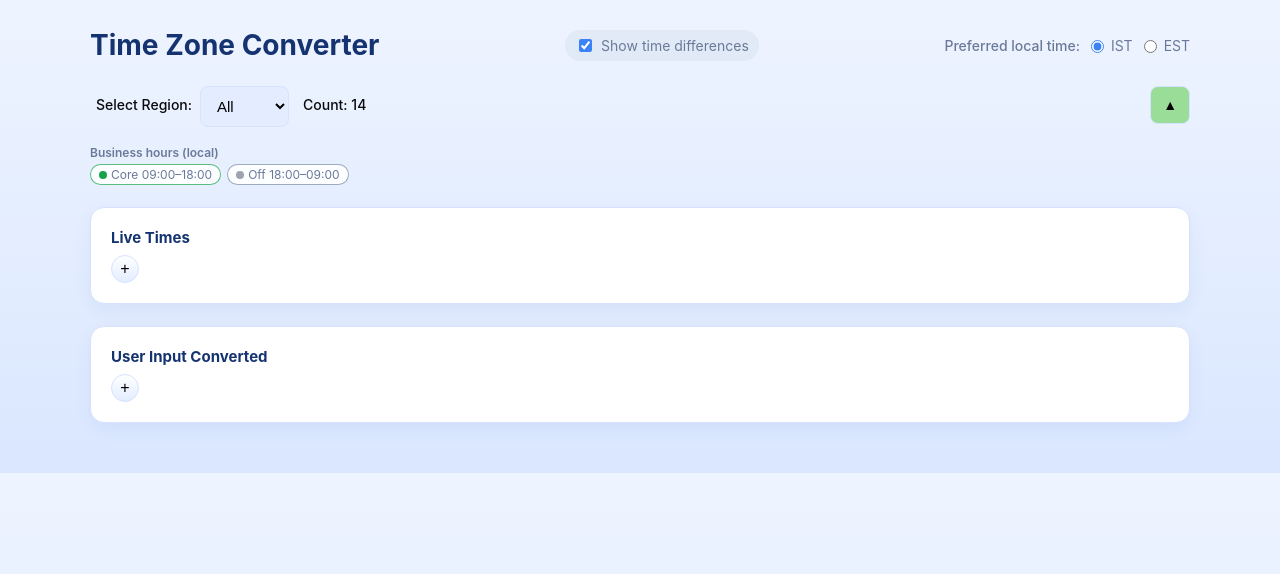
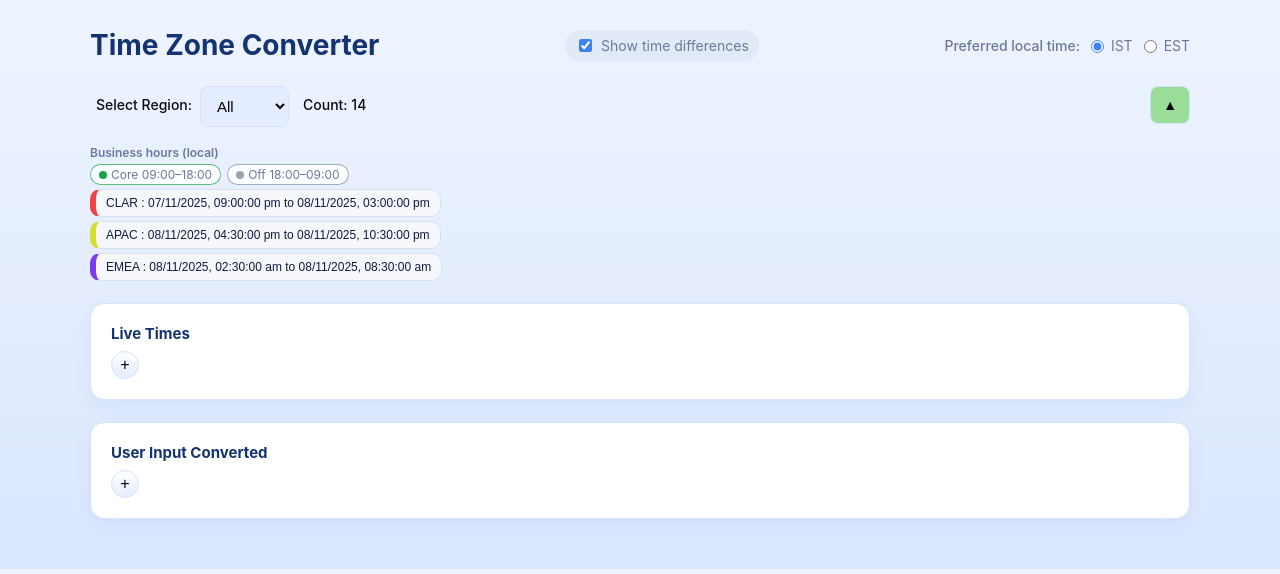
Before and after one commit to gauravvermagkp/GauravTimeConversionReact, a React (Vite) app: page / in a window 1280 px wide. Shown: the top 574 px of the page. Built offline with nearby package versions, Linux system fonts and the light colour scheme.

Commit message:
BtachTiming_try_v1(working)

```diff
--- a/src/App.jsx
+++ b/src/App.jsx
@@ -8,6 +8,7 @@ import SelectRegion from './components/SelectRegion'
 import { zone_name_mapping_initial } from './helper_functions.js'
 import LiveSection from './components/LiveSection.jsx'
 import UserInputSection from './components/UserInputSection.jsx'
+import BatchTimings from './components/BatchTimings.jsx'
 // import Counter from './Counter.jsx'
 
 function App() {
@@ -21,8 +22,6 @@ function App() {
 
 
   const props_object = {
-    // zone_name_mapping: zone_name_mapping,
-    // setzone_name_mapping: setzone_name_mapping,
     diff_local: diff_local,
     setdiff_local: setdiff_local,
     diff_utc: diff_utc,
@@ -35,9 +34,9 @@ function App() {
 
   return (
     <>
-     {/* <Counter /> */}
       <Header showDiff={showDiff} setshowDiff={setshowDiff} />
       <SelectRegion props_object={props_object} />
+      <BatchTimings region={region}/>
       <LiveSection props_object={props_object} />
       <UserInputSection props_object={props_object} />
 
--- /dev/null
+++ b/src/components/BatchTiming.css
@@ -0,0 +1,46 @@
+.batch-row {
+  padding: 6px 10px;
+  background: #f5f7fa;
+  border: 1px solid #d9e2ec;
+  border-radius: 10px;
+  font-family: Arial, sans-serif;
+  width: fit-content;
+  margin-top: 4px;
+  font-weight: 540;
+  font-size: 12px;
+  display: flex;
+  white-space: nowrap; /* prevents breaking in middle of text */
+}
+
+/* Region color accents */
+.batch-apac {
+  border-left: 6px solid var(--syd-accent);
+}
+.batch-emea {
+  border-left: 6px solid var(--ber-accent);
+}
+.batch-clar {
+  border-left: 6px solid var(--est-accent);
+}
+
+/* --------------------------------------------------
+   📱 Mobile responsiveness
+   Applies when screen width is 480px or smaller
+-------------------------------------------------- */
+@media (max-width: 480px) {
+  .batch-row {
+    padding: 4px 8px;        /* slightly smaller padding */
+    font-size: 14px;         /* reduce text size for mobile */
+    border-radius: 50px;     /* softer pill shape */
+    margin-top: 3px;
+    border-width: 1px;
+    font-style: oblique;
+  }
+
+  /* Make color stripes thinner on mobile */
+  .batch-apac,
+  .batch-emea,
+  .batch-clar {
+    border-left-width: 4px;
+  }
+}
--- /dev/null
+++ b/src/components/BatchTimings.jsx
@@ -0,0 +1,25 @@
+import { batchTimigs, convertedTime2 } from "../helper_functions"
+import './BatchTiming.css';
+import { useSelector } from 'react-redux';
+
+export default function BatchTimings({ region }) {
+    const preferredBase = useSelector((state) => state.timeConverterSlicerName.currentBase);
+
+    return (
+        <>
+            {
+                Object.entries(batchTimigs).map(([batchname, start_end_time]) => {
+                    console.log('Region in BatchTimings.jsx:', region);
+                    if (region == 'ALL' | batchname.toUpperCase().includes(region)) {
+                        const newt = convertedTime2(start_end_time, preferredBase)
+                        return <div className={`batch-row batch-${batchname.toLowerCase()}`}>
+                            <label>{`${batchname} : ${newt[0]} to ${newt[1]}`} </label>
+                        </div>
+                    }
+
+                })}
+
+
+        </>
+    )
+}
--- a/src/components/UserInputSection.jsx
+++ b/src/components/UserInputSection.jsx
@@ -65,6 +65,7 @@ export default function UserInputSection({ props_object }) {
                 {!collapseConverted ? <>
                     <label className='cardlabel'>Choose Date & Time ({preferredBase}):</label>
                     <input id="userInput" type="datetime-local" value={inputDate} onChange={(e) => setinputDate(e.target.value)} />
+                    {console.log('Input Date in UserInputSection.jsx:', inputDate)}
 
                     <div className="prominent">
                         <PrimaryEST converted_time={convertedTimes['USA']} />
--- a/src/helper_functions.js
+++ b/src/helper_functions.js
@@ -194,3 +194,77 @@ export function classifyBusinessHours(time_str, timeZone) {
     if (h >= 9 && h < 18) return 'business-core';
     return 'business-extended';
 }
+
+// ==============================
+export const batchTimigs = {
+    'CLAR': ['02:30', '20:30',0],
+    'APAC': ['22:00', '04:00',1],
+    'EMEA': ['08:00', '14:00',0],
+
+};
+
+
+export function convertedTime2(timeStr, preferredBase) {
+
+    const today = new Date();
+    const [month, day, year] = [
+        today.getMonth(),
+        today.getDate(),
+        today.getFullYear()
+    ];
+
+    // 2. Combine date + time into one string
+    const start_time = `${year}-${month}-${day}T${timeStr[0]}`;
+    const end_time = `${year}-${month}-${day}T${timeStr[1]}`;
+
+    let utcMillis = ''
+    const opts = {
+        year: 'numeric',
+        month: '2-digit',
+        day: '2-digit',
+        hour: '2-digit',
+        minute: '2-digit',
+        second: '2-digit',
+        hour12: true
+    };
+    let parts = start_time.split('T');
+    if (parts.length !== 2) return null;
+    let [y, m, d] = parts[0].split('-').map(Number);
+    let [hh, mm] = parts[1].split(':').map(Number);
+    if ([y, m, d, hh, mm].some(v => Number.isNaN(v))) return null;
+    let localUtcMillis = Date.UTC(y, m - 1, d, hh, mm, 0);
+    if (preferredBase === "IST") {
+        const istOffsetMs = 5.5 * 3600 * 1000; // IST = UTC+5:30
+        utcMillis = localUtcMillis - istOffsetMs;
+    }
+    else if (preferredBase === "EST") {
+        const estOffsetMs = 5 * 3600 * 1000; // EST = UTC-5:00 (approx, without DST)
+        utcMillis = localUtcMillis + estOffsetMs;
+
+    }
+    const start_time_converted = new Date(utcMillis).toLocaleString('en-GB', opts)
+
+    parts = end_time.split('T');
+    if (parts.length !== 2) return null;
+    [y, m, d] = parts[0].split('-').map(Number);
+    [hh, mm] = parts[1].split(':').map(Number);
+    if ([y, m, d, hh, mm].some(v => Number.isNaN(v))) return null;
+    if(timeStr[2]===1){
+        d+=1;
+    }
+    localUtcMillis = Date.UTC(y, m - 1, d, hh, mm, 0);
+    if (preferredBase === "IST") {
+        const istOffsetMs = 5.5 * 3600 * 1000; // IST = UTC+5:30
+        utcMillis = localUtcMillis - istOffsetMs;
+    }
+    else if (preferredBase === "EST") {
+        const estOffsetMs = 5 * 3600 * 1000; // EST = UTC-5:00 (approx, without DST)
+        utcMillis = localUtcMillis + estOffsetMs;
+
+    }
+    const end_time_converted = new Date(utcMillis).toLocaleString('en-GB', opts)
+    return [start_time_converted, end_time_converted]
+
+
+}
+// Input Date in UserInputSection.jsx: 2025-12-09T21:52
```
